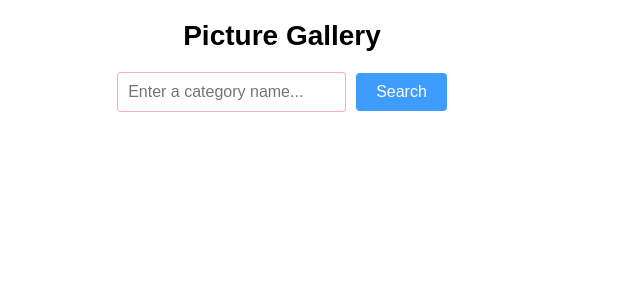
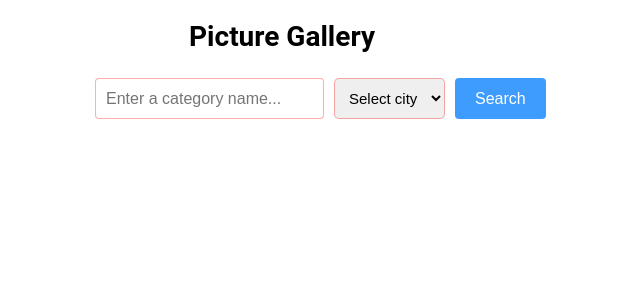
Before and after one commit to iamyogeshmore/Picture-Gallery-Application, a React (Create React App) app: page / in a window 1280 px wide. Shown: the top 300 px of the page, without its empty margins (358-998 px from the left). Built offline with nearby package versions, Linux system fonts and the light colour scheme.

Commit message:
Added: Dropdown on search input-search-field.

```diff
--- a/src/components/Gallery/Gallery.css
+++ b/src/components/Gallery/Gallery.css
@@ -5,7 +5,9 @@
 }
 
 body {
-  font-family: Arial, sans-serif;
+  font-family: "Roboto", sans-serif;
+
+  font-size: 18px;
   background-color: #ffffff;
   margin-top: 20px;
 }
@@ -15,6 +17,12 @@ h1 {
   margin: 20px 0;
   color: black;
   text-align: center;
+}
+
+.search-container {
+  display: flex;
+  padding: 5px;
+  margin-left: 35%;
 }
 
 .input-search-field {
@@ -39,6 +47,19 @@ h1 {
 .search-btn:hover {
   background-color: #2600ff;
   color: #00ff22;
+}
+
+.dropdown {
+  padding: 10px;
+  font-size: 15px;
+  border: 1px solid rgba(255, 0, 0, 0.32);
+  border-radius: 5px;
+  margin-right: 10px;
+}
+
+.dropdown- option {
+  padding: 10px;
+  font-size: 15px;
 }
 
 .gallery {
--- a/src/components/Gallery/Gallery.jsx
+++ b/src/components/Gallery/Gallery.jsx
@@ -42,7 +42,7 @@ function Gallery() {
   return (
     <div>
       <h1>Picture Gallery</h1>
-      <div>
+      <div className="search-container">
         <input
           type="text"
           placeholder="Enter a category name..."
@@ -50,6 +50,19 @@ function Gallery() {
           onChange={(e) => setCategory(e.target.value)}
           className="input-search-field"
         />
+        <div>
+          <select
+            value={category}
+            onChange={(e) => setCategory(e.target.value)}
+            className="dropdown"
+          >
+            <option value="">Select city</option>
+            <option value="Delhi">Delhi</option>
+            <option value="Mumbai">Mumbai</option>
+            <option value="chennai">chennai</option>
+            <option value="lucknow">lucknow</option>
+          </select>
+        </div>
         <button onClick={handleSearch} className="search-btn">
           Search
         </button>
```
